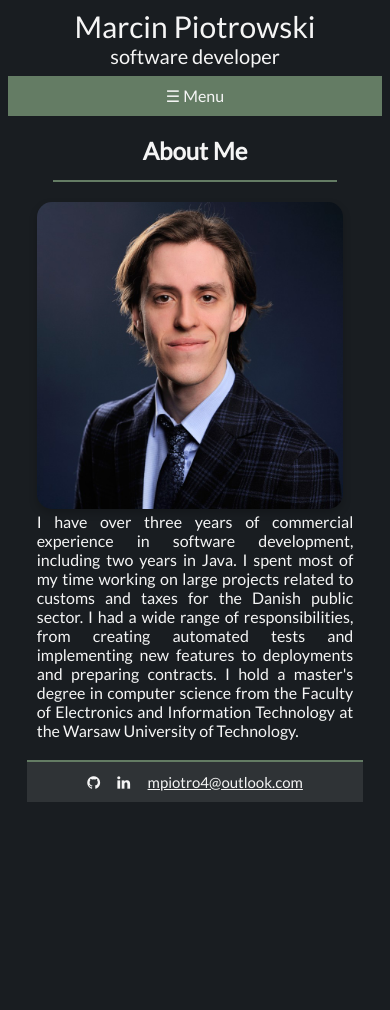
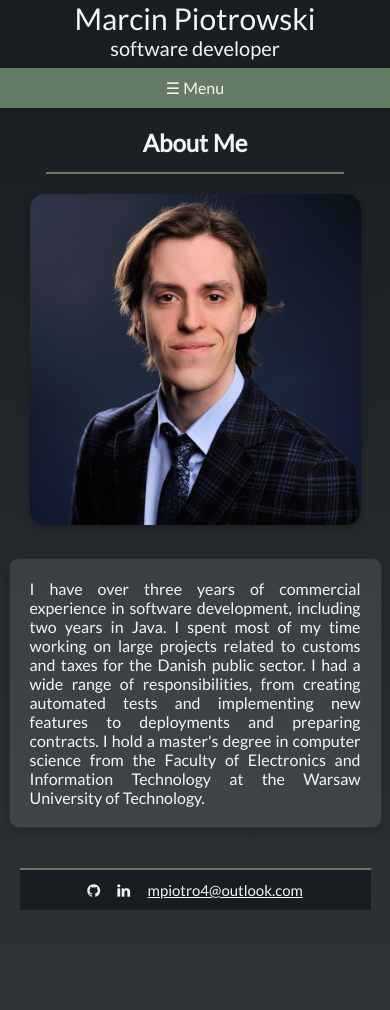
Before and after one commit to mpiotro4/mpiotro-pl, a Flask app: page / in a window 390 px wide. Before the commit the page ends 802 px from the top, so only its background shows below. Run offline with Flask 3, Linux system fonts and the light colour scheme.

Commit message:
prepare to deployment

```diff
--- a/app.py
+++ b/app.py
@@ -1,7 +1,9 @@
+import os
+
 from flask import Flask, render_template, redirect, url_for, session
 
 app = Flask(__name__)
-app.secret_key = 'your_secret_key'  # Upewnij się, że używasz silnego klucza
+app.secret_key = os.environ.get('SECRET_KEY', 'default_secret_key')
 
 translations = {
     'pl': {
@@ -65,4 +67,4 @@ def kontakt():
     return render_template('contact.html', lang=lang, translations=translations[lang])
 
 if __name__ == '__main__':
-    app.run(debug=True)
+    app.run(host='0.0.0.0', port=int(os.environ.get('PORT', 5000)), debug=True)
--- /dev/null
+++ b/static/mobile-style.css
@@ -0,0 +1,85 @@
+@media (max-width: 600px) {
+    .hamburger {
+        display: block;
+        cursor: pointer;
+        padding: 10px;
+        background-color: rgb(100, 124, 100);
+        text-align: center;
+    }
+
+    body {
+        font-size: 16px;
+    }
+
+    header {
+        font-size: 30px;
+    }
+
+    #bottom_ttile {
+        font-size: 20px;
+    }
+
+    #wrapper {
+        width: 90%;
+    }
+
+    nav {
+        display: none;
+        flex-direction: column;
+        align-items: center;
+        background-color: rgb(100, 124, 100);
+        width: 100%;
+    }
+
+    nav.active {
+        display: flex;
+    }
+
+    a.menu, div.menu {
+        width: 100%;
+        padding: 10px;
+        border-right: none;
+        border-bottom: 1px dashed #2F3336;
+        text-align: center;
+    }
+
+    a.first {
+        border-left: none;
+    }
+
+    article {
+        padding: 20px 10px;
+    }
+
+    article h1 {
+        font-size: 24px;
+        margin: 0 5% 20px;
+    }
+
+    #project {
+        display: flex;
+        flex-direction: column; /* Change to column direction */
+        align-items: center;
+    }
+
+    #sidephoto {
+        width: 100%; /* Ensure the image takes up the full width */
+        margin-right: 0; /* Remove right margin */
+        margin-bottom: 10px; /* Add bottom margin for spacing */
+    }
+
+    #sidetext {
+        width: 100%; /* Ensure the text box takes up the full width */
+        margin-left: 0; /* Remove left margin */
+        text-align: justify;
+    }
+
+    footer {
+        width: 90%;
+    }
+}
+
+img {
+    max-width: 100%;
+    height: auto;
+}
--- a/static/style.css
+++ b/static/style.css
@@ -4,8 +4,19 @@
     color: whitesmoke;
 }
 
+html, body {
+    min-height: 100vh;
+    display: flex;
+    flex-direction: column;
+    margin: 0;
+}
+
 body {
-    background-color: #191d21;
+    background: linear-gradient(to bottom, #191d21, #2F3336);
+}
+
+#content {
+    flex: 1;
 }
 
 /* Header Styles */
@@ -19,36 +30,9 @@ header {
     font-size: 30px;
 }
 
-#top_img {
-    display: inline-block;
-}
-
 #top_title {
     vertical-align: top;
     display: inline-block;
-}
-
-
-/* Project Section */
-#project {
-    display: flex;
-    align-items: center;
-}
-
-#sidephoto {
-    margin-right: 20px;
-}
-
-#sidetext {
-    flex: 1;
-    text-align: justify;
-
-}
-
-/* Wrapper */
-#wrapper {
-    margin: 0 auto;
-    width: 50%;
 }
 
 /* Navigation */
@@ -70,11 +54,61 @@ a.first {
     border-left: 1px dashed #2F3336;
 }
 
+a.menu.active {
+    background-color: #2F3336;
+    color: #ffffff;
+    border-radius: 10px;
+}
+
+/* Project Section */
+#project {
+    display: flex;
+    align-items: center;
+    flex: 1;
+}
+
+#sidephoto, #sidetext {
+    flex: 1;
+}
+
+#sidephoto img {
+    width: 100%;
+    height: auto;
+    border-radius: 15px;
+    box-shadow: 0 4px 8px rgba(0, 0, 0, 0.2);
+    transition: transform 0.3s ease;
+}
+
+#sidephoto {
+    margin-right: 20px;
+}
+
+#sidetext {
+    text-align: justify;
+}
+
+#sidetext.text-box {
+    padding: 20px;
+    background-color: rgba(255, 255, 255, 0.1);
+    border: 1px solid #2F3336;
+    border-radius: 10px;
+    box-shadow: 0 4px 8px rgba(0, 0, 0, 0.2);
+    margin: 20px 0;
+    display: flex;
+    align-items: center;
+    justify-content: center;
+}
+
+/* Wrapper */
+#wrapper {
+    margin: 0 auto;
+    width: 50%;
+}
+
 /* Article */
 article {
     padding-top: 30px;
     padding-bottom: 30px;
-    background-color: #191d21;
 }
 
 article h1 {
@@ -120,119 +154,12 @@ footer {
     font-size: 15px;
     line-height: 40px;
     text-align: center;
-    background-color: #2F3336;
+    background-color: #191d21;
     margin-left: auto;
     margin-right: auto;
+    margin-bottom: 100px;
 }
 
-/* Active Menu Item */
-a.menu.active {
-    background-color: #2F3336;
-    color: #ffffff;
-}
-
-/* Hide the hamburger menu on larger screens */
 .hamburger {
     display: none;
 }
-
-#sidephoto img {
-    border-radius: 15px; /* Rounded corners */
-    box-shadow: 0 4px 8px rgba(0, 0, 0, 0.2); /* Shadow effect */
-    transition: transform 0.3s ease; /* Smooth transition for transform */
-}
-
-/* Mobile Styles */
-@media (max-width: 600px) {
-    .hamburger {
-        display: block;
-        cursor: pointer;
-        padding: 10px;
-        background-color: rgb(100, 124, 100);
-        text-align: center;
-    }
-
-    body {
-        font-size: 16px;
-    }
-
-    header {
-        font-size: 30px;
-    }
-
-    #bottom_ttile {
-        font-size: 20px;
-    }
-
-    #wrapper {
-        width: 90%;
-    }
-
-    nav {
-        display: none; /* Hide the navbar by default */
-        flex-direction: column;
-        align-items: center;
-        background-color: rgb(100, 124, 100);
-        width: 100%;
-    }
-
-    nav.active {
-        display: flex; /* Show the navbar when active */
-    }
-
-    a.menu, div.menu {
-        width: 100%;
-        padding: 10px;
-        border-right: none;
-        border-bottom: 1px dashed #2F3336;
-        text-align: center;
-    }
-
-    a.first {
-        border-left: none;
-    }
-
-    .hamburger {
-        display: block;
-        cursor: pointer;
-        padding: 10px;
-        background-color: rgb(100, 124, 100);
-        text-align: center;
-    }
-
-    article {
-        padding: 20px 10px;
-    }
-
-    article h1 {
-        font-size: 24px;
-        margin: 0 5% 20px;
-    }
-
-    #project {
-        display: flex;
-        flex-wrap: wrap;
-        align-items: flex-start;
-    }
-
-    #sidephoto {
-        width: auto;
-        margin-right: 10px;
-    }
-
-    #sidetext {
-        flex: 1;
-        margin-left: 0;
-        text-align: justify;
-
-    }
-
-    footer {
-        width: 90%;
-    }
-}
-
-img {
-    max-width: 100%;
-    height: auto;
-}
--- a/templates/base.html
+++ b/templates/base.html
@@ -7,6 +7,7 @@
     <link rel="preconnect" href="https://fonts.gstatic.com">
     <link href="https://fonts.googleapis.com/css2?family=Lato&display=swap" rel="stylesheet">
     <link rel="stylesheet" href="{{ url_for('static', filename='style.css') }}">
+    <link rel="stylesheet" href="{{ url_for('static', filename='mobile-style.css') }}">
     <link rel="stylesheet" href="https://stackpath.bootstrapcdn.com/font-awesome/4.7.0/css/font-awesome.min.css"
           integrity="sha384-wvfXpqpZZVQGK6TAh5PVlGOfQNHSoD2xbE+QkPxCAFlNEevoEH3Sl0sibVcOQVnN" crossorigin="anonymous">
 </head>
@@ -30,8 +31,10 @@
         <a href="{{ url_for('set_language', language='en') }}">EN</a>
     </div>
 </nav>
-<div id="wrapper">
-    {% block content %}{% endblock %}
+<div id="content">
+    <div id="wrapper">
+        {% block content %}{% endblock %}
+    </div>
 </div>
 <footer>
     <a href="https://github.com/mpiotro4" target="_blank"><i class="fa fa-github"></i></a> &nbsp;&nbsp;&nbsp;&nbsp;
--- a/templates/index.html
+++ b/templates/index.html
@@ -9,7 +9,8 @@
             <div id="project">
                 <div id="sidephoto">
                     <img src="{{ url_for('static', filename='images/mpio.jpeg') }}" width="350" alt="Moje zdjęcie">
-</div>            <div id="sidetext">
+                </div>
+                <div id="sidetext" class="text-box">
                     {{ translations['about_me_content'] }}
                 </div>
             </div>
```
Lines whose indentation alone changed are shown as unchanged.
